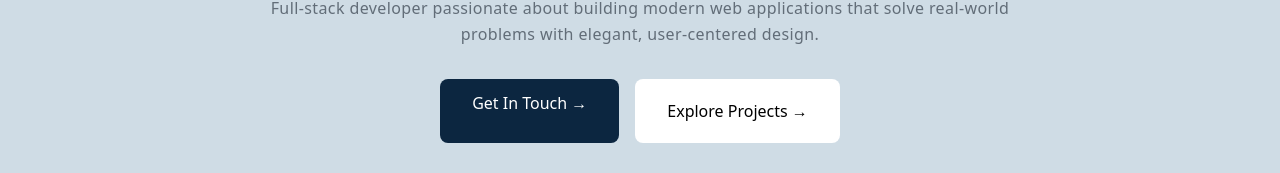
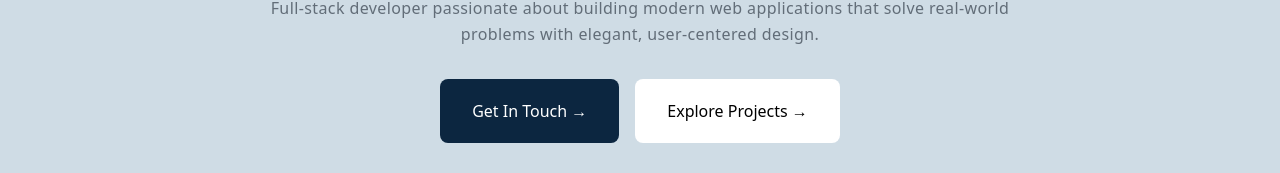
Before and after one commit to Adshkumar/Portfolio-Frontend, a React (Vite) app in the folder portfolio-frontend/: page /home in a window 1280 px wide. Shown: the part 392-565 px from the top of the page. Built offline with nearby package versions, Linux system fonts and the light colour scheme.

Commit message:
button changes

```diff
--- a/portfolio-frontend/src/components/hero.jsx
+++ b/portfolio-frontend/src/components/hero.jsx
@@ -73,7 +73,7 @@ const Hero = () => {
         >
           <a
             href="/contact"
-            className="bg-[#0C2640] text-white hover:bg-[#6B7280] font-medium py-3 px-8 rounded-lg transition-all duration-300 inline-block text-center hover:scale-105 transform"
+            className="bg-[#0C2640] text-white hover:bg-[#6B7280] font-medium py-5 px-8 rounded-lg transition-all duration-300 inline-block text-center hover:scale-105 transform"
           >
             Get In Touch →
           </a>
```
